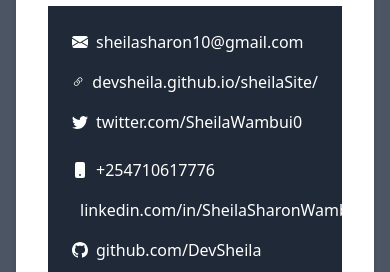
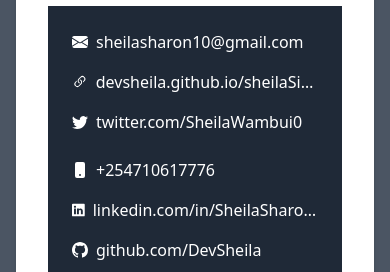
Before and after one commit to DevSheila/elevate-hire, a React (Vite) app: page / in a window 390 px wide. Shown: the part 194-466 px from the top of the page. Built offline with nearby package versions, Linux system fonts and the light colour scheme.

Commit message:
truncate links for responsiveness

```diff
--- a/src/elements/ProfileSection.jsx
+++ b/src/elements/ProfileSection.jsx
@@ -38,7 +38,7 @@
                   <BsEnvelopeFill className="mr-2" />
                   <a
                     href="mailto:sheilasharon10@gmail.com"
-                    className="text-white hover:underline"
+                    className="text-white hover:underline truncate"
                   >
                     sheilasharon10@gmail.com
                   </a>
@@ -47,7 +47,7 @@
                   <BsLink45Deg className="mr-2" />
                   <a
                     href="https://devsheila.github.io/sheilaSite/"
-                    className="text-white hover:underline"
+                    className="text-white hover:underline truncate"
                   >
                     devsheila.github.io/sheilaSite/
                   </a>
@@ -56,7 +56,7 @@
                   <BsTwitter className="mr-2" />
                   <a
                     href="https://twitter.com/SheilaWambui0"
-                    className="text-white hover:underline"
+                    className="text-white hover:underline truncate"
                   >
                     twitter.com/SheilaWambui0
                   </a>
@@ -67,7 +67,7 @@
                   <BsFillPhoneFill className="mr-2" />
                   <a
                     href="tel:+254710617776"
-                    className="text-white hover:underline"
+                    className="text-white hover:underline truncate"
                   >
                     +254710617776
                   </a>
@@ -76,7 +76,7 @@
                   <BsLinkedin className="mr-2" />
                   <a
                     href="https://www.linkedin.com/in/SheilaSharonWambui"
-                    className="text-white hover:underline"
+                    className="text-white hover:underline truncate"
                   >
                     linkedin.com/in/SheilaSharonWambui
                   </a>
@@ -85,7 +85,7 @@
                   <BsGithub className="mr-2" />
                   <a
                     href="https://github.com/DevSheila"
-                    className="text-white hover:underline"
+                    className="text-white hover:underline truncate"
                   >
                     github.com/DevSheila
                   </a>
--- a/src/elements/ProjectsSection.jsx
+++ b/src/elements/ProjectsSection.jsx
@@ -134,7 +134,7 @@
                 name="link"
                 value={project.link}
                 onChange={(e) => handleChange(e, index)}
-                className="border-b mb-2 w-full outline-none py-2"
+                className="border-b mb-2 w-full outline-none py-2 truncate"
                 placeholder="Project Link"
               />
               <textarea
```
